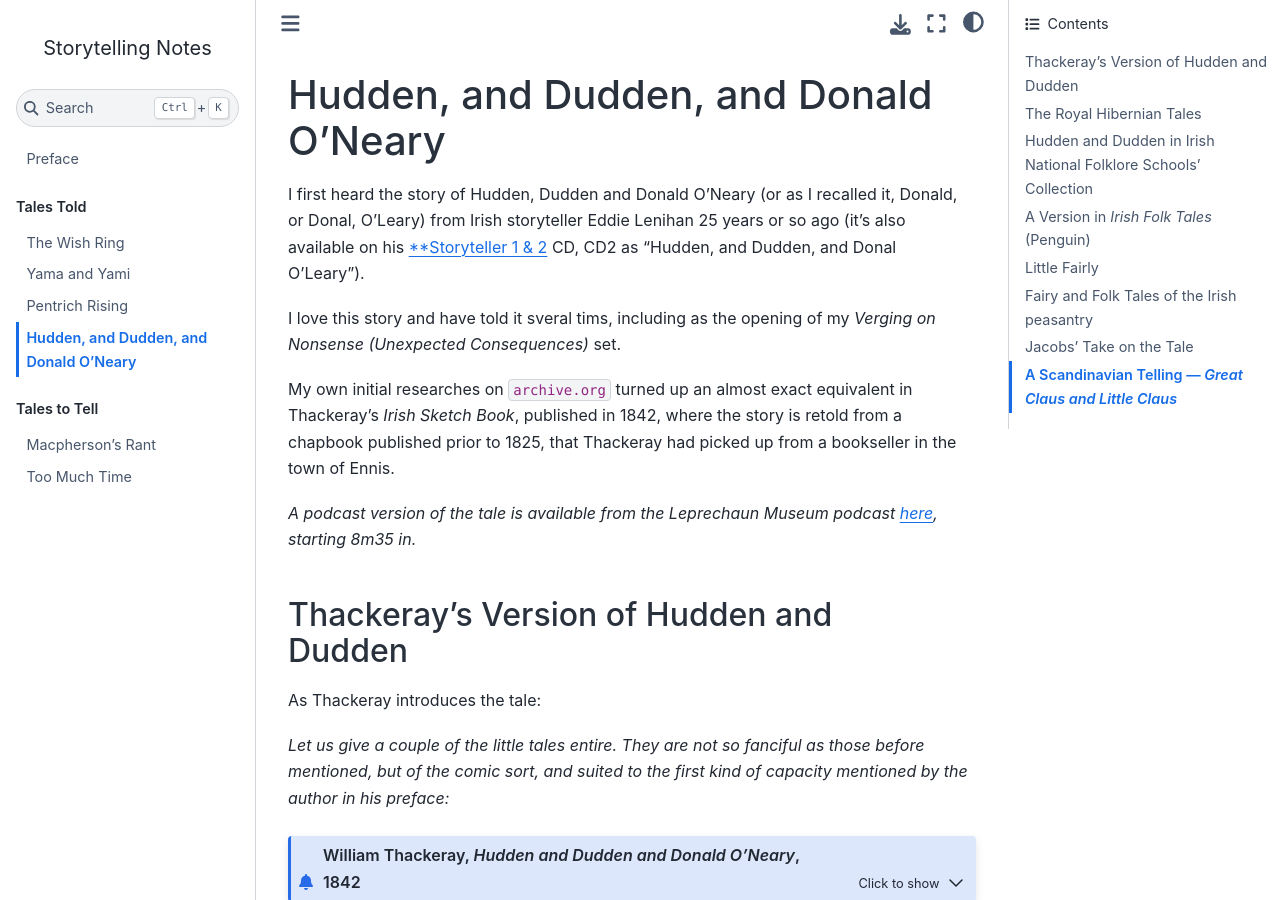
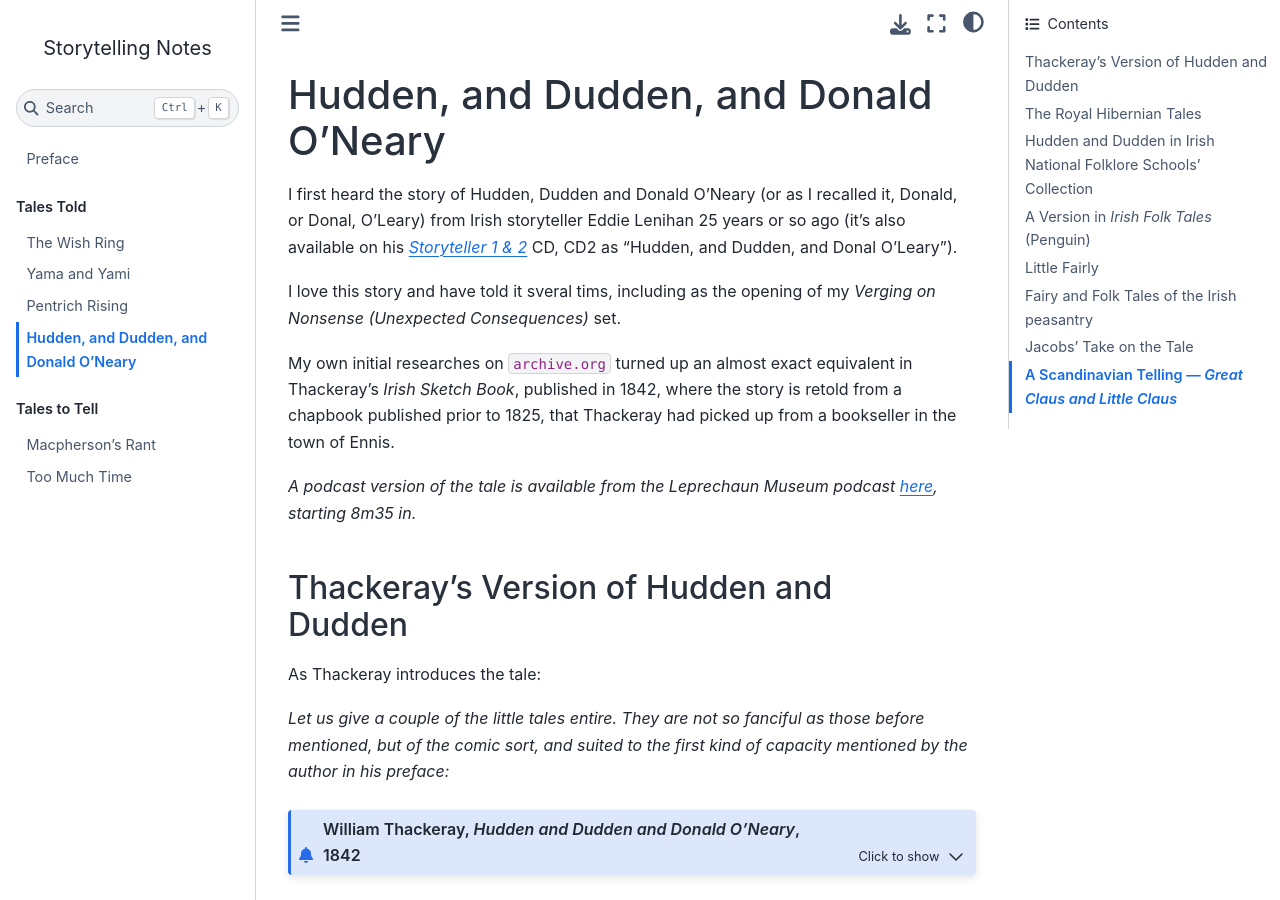
Before and after one commit to psychemedia/storytelling-notes, a Jupyter Book: the page built from hudden_dudden.md, in a window 1280 px wide and 900 px high. Built offline with Jupyter Book 1.0.4 settings and Sphinx 7.4.7 and the Sphinx Book theme 1.1.4, drawn with Linux system fonts in a browser that asks for light colours.

```diff
--- a/hudden_dudden.md
+++ b/hudden_dudden.md
@@ -1,6 +1,6 @@
 # Hudden, and Dudden, and Donald O'Neary
 
-I first heard the story of Hudden, Dudden and Donald O'Neary (or as I recalled it, Donald, or Donal, O'Leary) from Irish storyteller Eddie Lenihan 25 years or so ago (it's also available on his [**Storyteller 1 & 2](https://eddielenihan.weebly.com/store.html) CD, CD2 as "Hudden, and Dudden, and Donal O'Leary").
+I first heard the story of Hudden, Dudden and Donald O'Neary (or as I recalled it, Donald, or Donal, O'Leary) from Irish storyteller Eddie Lenihan 25 years or so ago (it's also available on his [*Storyteller 1 & 2*](https://eddielenihan.weebly.com/store.html) CD, CD2 as "Hudden, and Dudden, and Donal O'Leary").
 
 I love this story and have told it sveral tims, including as the opening of my *Verging on Nonsense (Unexpected Consequences)* set.
 
```
